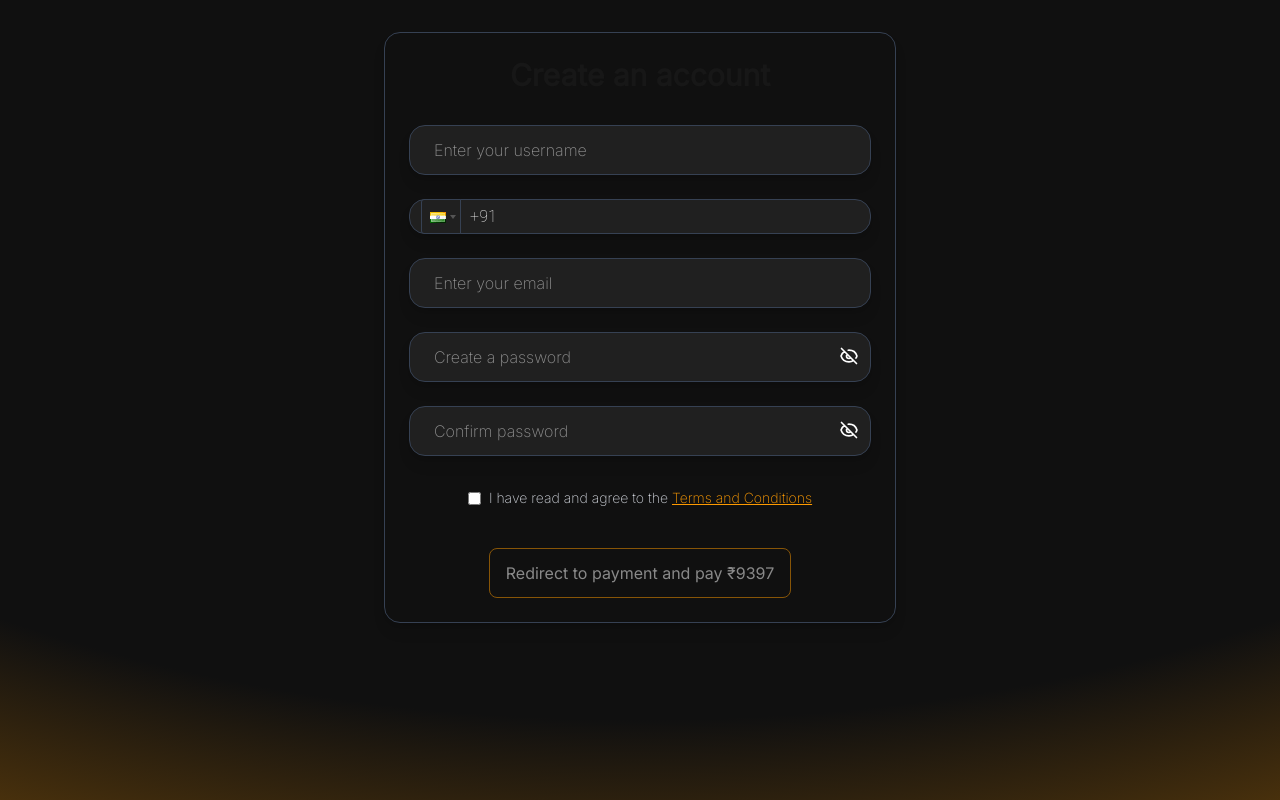
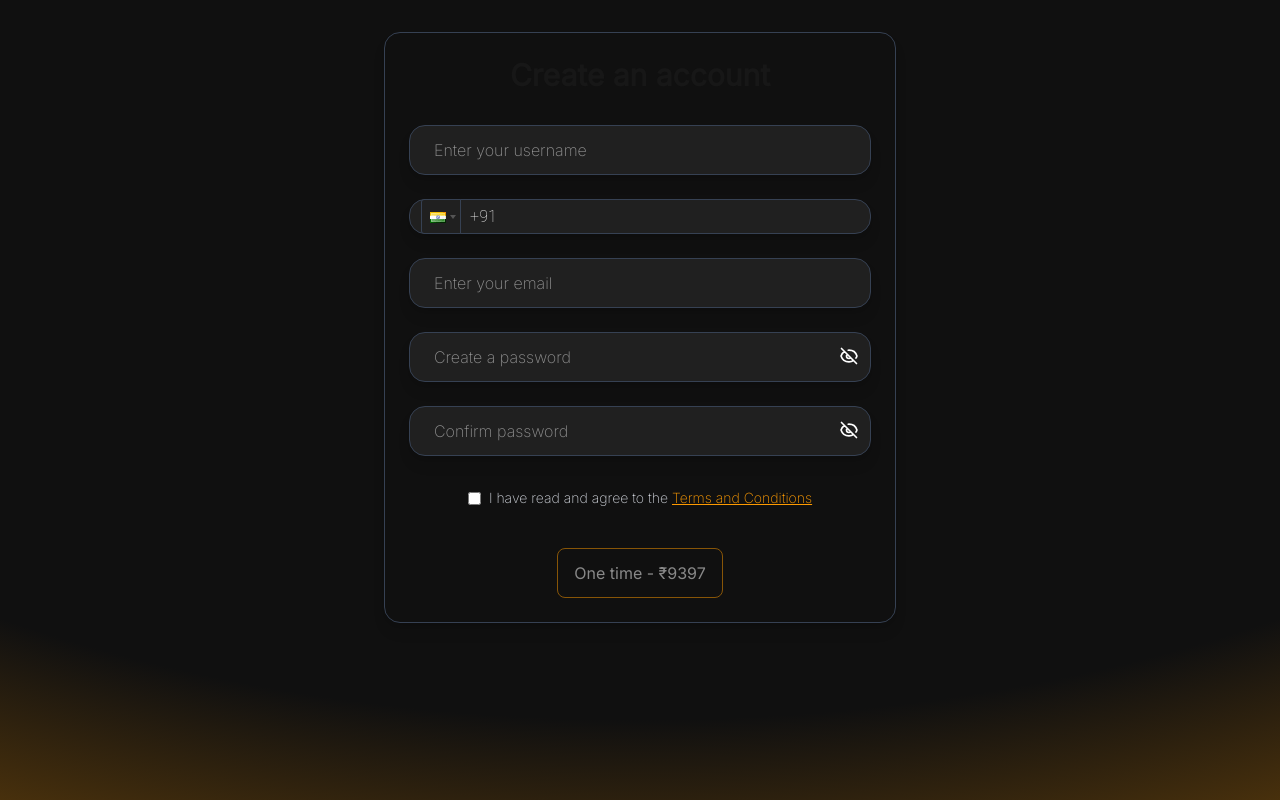
Before and after one commit to raghuveersamarth/Communication, a Next.js app: page /dashboard/Billing in a window 1280 px wide. Built offline with nearby package versions, Linux system fonts and the light colour scheme; no server answers.

Commit message:
one time

```diff
--- a/app/dashboard/Billing/page.js
+++ b/app/dashboard/Billing/page.js
@@ -380,7 +380,7 @@ const BillingForm = () => {
                   Processing...
                 </span>
               ) : (
-                "Redirect to payment and pay ₹9397"
+                "One time - ₹9397"
               )}
             </button>
           </RevealOnScroll>
```
